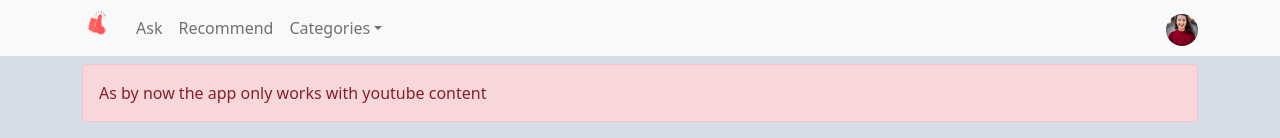
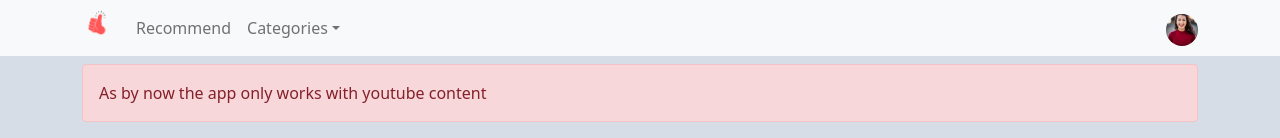
Before and after one commit to guilfer-dev/cs50-final-project, a React (Vite) app in the folder frontend/: page / in a window 1280 px wide. Shown: the top 138 px of the page. Built offline with nearby package versions, Linux system fonts and the light colour scheme; no server answers.

Commit message:
remove-feature/ask-recommendation

```diff
--- a/frontend/src/components/NavBar/index.jsx
+++ b/frontend/src/components/NavBar/index.jsx
@@ -23,10 +23,7 @@ export default function NavBar({ handleShow }) {
                         </Navbar.Brand>
                     </Nav.Item>
                     <Nav.Item>
-                        <Nav.Link onClick={handleShow} >Ask</Nav.Link>
-                    </Nav.Item>
-                    <Nav.Item>
-                        <Nav.Link href="#link">Recommend</Nav.Link>
+                        <Nav.Link onClick={handleShow}>Recommend</Nav.Link>
                     </Nav.Item>
                     <Nav.Item>
                         <NavDropdown title="Categories" id="navbarScrollingDropdown">
```
